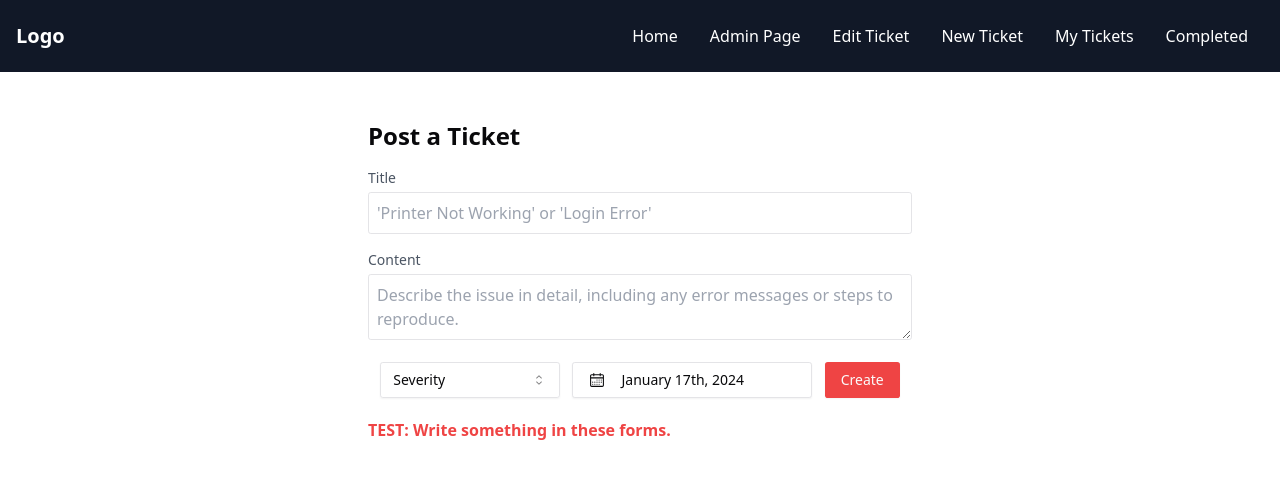
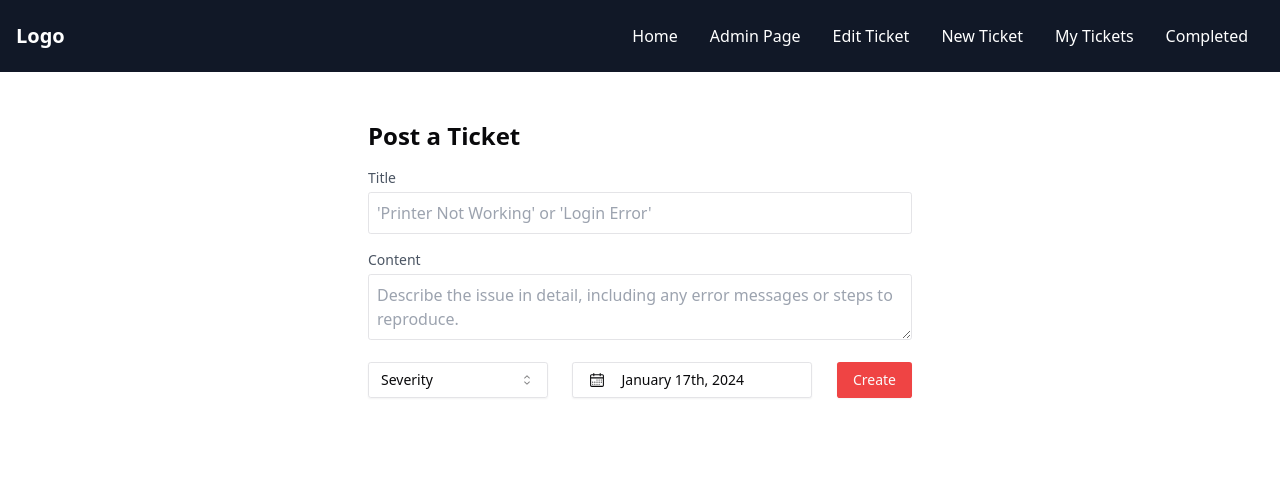
Before and after one commit to kruzuslabs/springboot-2418-ui, a Next.js app: page /tickets/new in a window 1280 px wide. Shown: the top 478 px of the page. Built offline with nearby package versions, Linux system fonts and the light colour scheme.

Commit message:
fixed few things u feel me

```diff
--- a/src/components/Navbar/index.tsx
+++ b/src/components/Navbar/index.tsx
@@ -4,8 +4,9 @@ import { useState } from "react";
 function Navbar() {
   const [navOpen, setNavOpen] = useState(false);
 
+  const isAdmin = true;
+
   //implmenet sub
-  const isLogged = true;
 
   function toggleNav() {
     setNavOpen(!navOpen);
@@ -29,6 +30,7 @@ function Navbar() {
           <path d="M0 3h20v2H0V3zm0 6h20v2H0V9zm0 6h20v2H0v-2z" />
         </svg>
       </button>
+
       <div
         className={`flex-grow ${
           navOpen ? "" : "hidden"
@@ -36,7 +38,7 @@ function Navbar() {
         id="nav"
       >
         <ul className="flex flex-col lg:flex-row list-none lg:ml-auto">
-          {!isLogged
+          {!isAdmin
             ? (
               <>
                 <li>
--- a/src/pages/tickets/index.tsx
+++ b/src/pages/tickets/index.tsx
@@ -188,9 +188,8 @@ export default function Tickets() {
                       Severity: {ticket.severity}
                     </span>
                   </div>
-                  <p className="text-xs text-gray-500">
-                    Due Date: {format(ticket.dueDate, "PPP")}
-                  </p>
+
+                  Due Date: {format(ticket.dueDate, "PPP")}
                 </div>
               </div>
             ))}
--- a/src/pages/tickets/new/index.tsx
+++ b/src/pages/tickets/new/index.tsx
@@ -19,7 +19,7 @@ import {
 import { useState } from "react";
 import { Calendar } from "@/components/ui/calendar";
 
-import { toast as TOSTER } from "sonner";
+import { toast as Toaster } from "sonner";
 
 import { useToast } from "@/components/ui/use-toast";
 
@@ -33,8 +33,6 @@ export default function PostTicket() {
   const [dueDate, setDueDate] = useState<Date | undefined>(new Date());
 
   const { toast } = useToast();
-
-  const DATA = { title, content, severity, dueDate };
 
   const TicketPostHandle = (e: React.FormEvent<HTMLFormElement>) => {
     e.preventDefault();
@@ -54,7 +52,7 @@ export default function PostTicket() {
         dueDate: format(dueDate as unknown as string, "PPP"),
       });
 
-      TOSTER("Ticket has been created", {
+      Toaster("Ticket has been created", {
         description: `${truncate(title.toUpperCase())} due on ${
           format(dueDate as unknown as string, "PPP") ===
               format(new Date(), "PPP")
@@ -107,7 +105,7 @@ export default function PostTicket() {
           />
         </div>
 
-        <div className="flex justify-evenly mb-5">
+        <div className="flex justify-between mb-5">
           <Select onValueChange={handleSeverityChange} required>
             <SelectTrigger className="w-[180px]">
               <SelectValue placeholder="Severity" />
@@ -146,15 +144,6 @@ export default function PostTicket() {
           </Button>
         </div>
       </form>
-      {/*test REMOVE LATER*/}
-      {DATA.title.length < 3 || DATA.content.length < 3
-        ? (
-          <div className="text-red-500 font-bold">
-            TEST: Write something in these forms.
-          </div>
-        )
-        : JSON.stringify(DATA)}
-      {/*test REMOVE LATER*/}
     </div>
   );
 }
```
